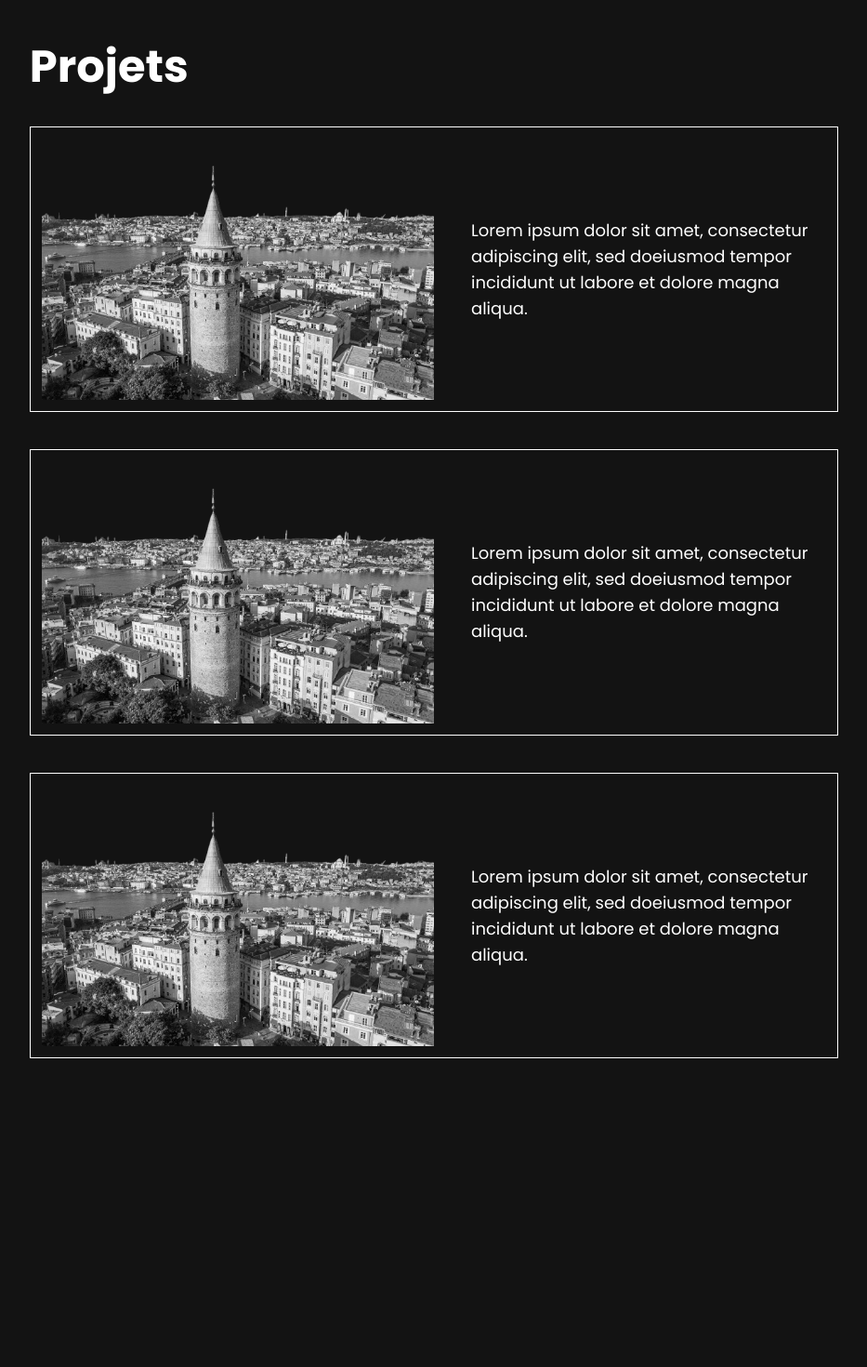
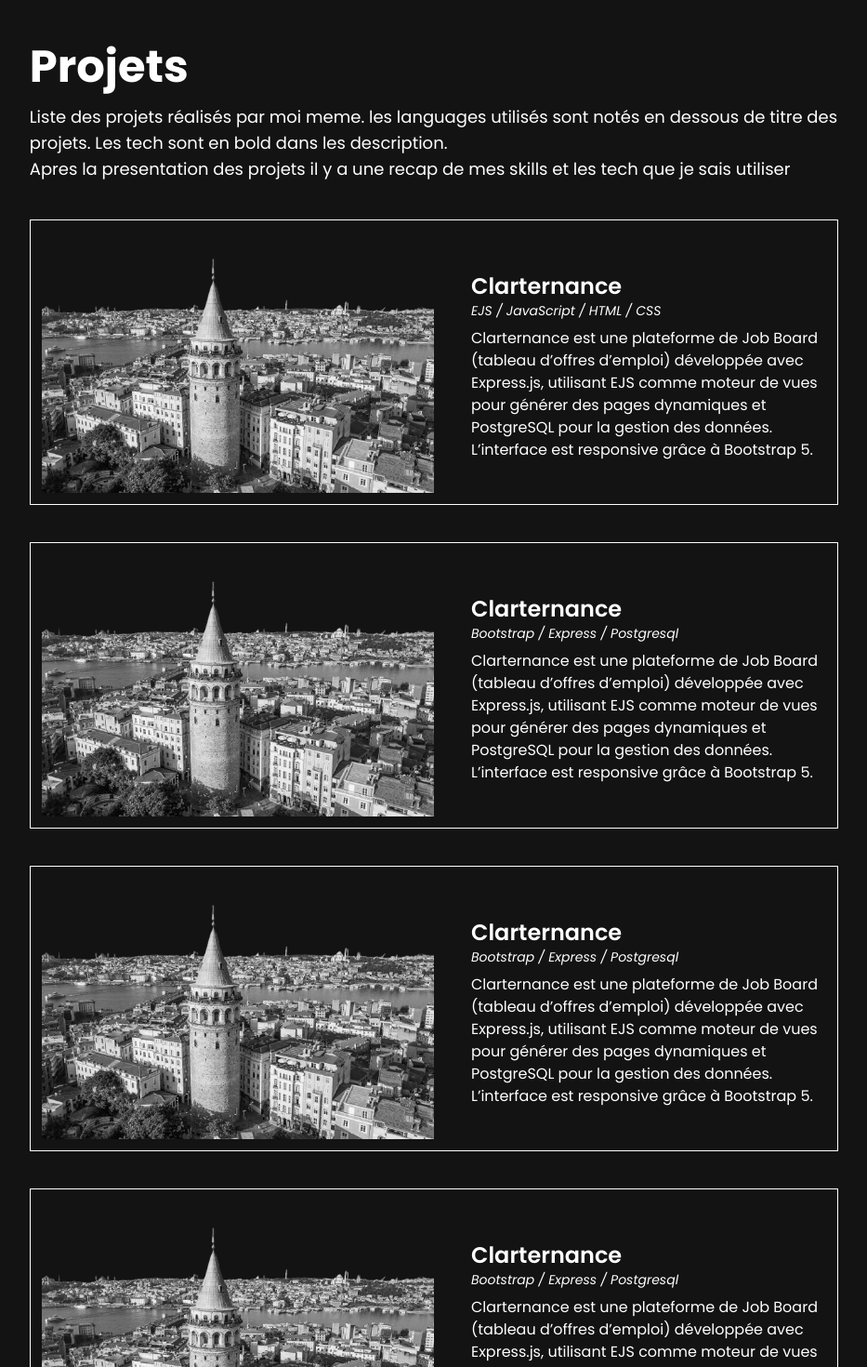
Before and after one commit to elifdenizg/elifdenizgokturk.github.io, a React (Vite) app: page /Projects in a window 1280 px wide. Shown: the part 240-1710 px from the top of the page at 93% size, without its empty margins (173-1106 px from the left). Before the commit the page ends 1378 px from the top, so only its background shows below. Built offline with nearby package versions, Linux system fonts and the light colour scheme.

Commit message:
[UPDATE] projects re-oragnisation + Contact name update

```diff
--- a/src/components/Navigation.jsx
+++ b/src/components/Navigation.jsx
@@ -32,7 +32,7 @@ function Navigation() {
           className="cursor-pointer"
           onClick={() => navigate("/Contact")}
         >
-          Contact
+          Contact Info
         </button>
       </div>
     </div>
--- a/src/components/ProjectContainer.jsx
+++ b/src/components/ProjectContainer.jsx
@@ -1,11 +1,17 @@
-
-function ProjectContainer({urlImg, urlProject, description }) {
+function ProjectContainer({ urlImg, urlProject, title, skills, description }) {
   return (
-    <div className="flex justify-center content-center gap-10 mx-[16vw] border-1 p-3 cursor-pointer" onClick={() => window.location.replace(urlProject)}>
-      <img src={urlImg} className="w-1/2"/>
-      <p className="text-lg flex flex-col w-1/2 justify-center">
-        {description}
-      </p>
+    <div
+      className="flex justify-center content-center gap-10 mx-[16vw] border-1 p-3 cursor-pointer"
+      onClick={() => window.location.replace(urlProject)}
+    >
+      <img src={urlImg} className="w-1/2" />
+      <div className=" flex flex-col w-1/2 justify-center">
+      <div className="my-2">
+        <h3 className="font-semibold text-2xl">{title}</h3>
+        <p className="italic text-sm">{skills}</p>
+      </div>
+        <p className="mr-1">{description}</p>
+      </div>
     </div>
   );
 }
--- a/src/pages/Home.jsx
+++ b/src/pages/Home.jsx
@@ -21,7 +21,7 @@ const Home = () => {
         <div className="relative flex gap-4 mt-4 z-0">
           <HomeCard title="À PROPOS" url="/AboutMe" />
           <HomeCard title="PROJETS" url="/Projects" />
-          <HomeCard title="CONTACT" url="/Contact" />
+          <HomeCard title="CONTACT INFO" url="/Contact" />
         </div>
       </div>
 
--- a/src/pages/Projects.jsx
+++ b/src/pages/Projects.jsx
@@ -4,7 +4,7 @@ import Navigation from "../components/Navigation";
 
 const Projects = () => {
   const ClarternanceDescription =
-    "Lorem ipsum dolor sit amet, consectetur adipiscing elit, sed doeiusmod tempor incididunt ut labore et dolore magna aliqua.";
+    "Clarternance est une plateforme de Job Board (tableau d’offres d’emploi) développée avec Express.js, utilisant EJS comme moteur de vues pour générer des pages dynamiques et PostgreSQL pour la gestion des données. L’interface est responsive grâce à Bootstrap 5.";
 
   const PortfolioDescription =
     "Lorem ipsum dolor sit amet, consectetur adipiscing elit, sed doeiusmod tempor incididunt ut labore et dolore magna aliqua.";
@@ -12,30 +12,52 @@ const Projects = () => {
   const HangmanDescription =
     "Lorem ipsum dolor sit amet, consectetur adipiscing elit, sed doeiusmod tempor incididunt ut labore et dolore magna aliqua.";
 
+  const DevinetteDescription =
+    "Lorem ipsum dolor sit amet, consectetur adipiscing elit, sed doeiusmod tempor incididunt ut labore et dolore magna aliqua.";
 
   return (
     <div className="flex flex-col text-white">
       {Navigation()}
       <div className="flex flex-col gap-10">
-      <h2 className="text-5xl font-bold mx-[16vw]">Projets</h2>
+        <div className="mx-[16vw]">
+          <h2 className="text-5xl font-bold mb-4">Projets</h2>
+          <p className="text-lg">Liste des projets réalisés par moi meme.
+          les languages utilisés sont notés en dessous de titre des projets. Les tech sont en bold dans les description. <br />
+          Apres la presentation des projets il y a une recap de mes skills et les tech que je sais utiliser
+          </p>
+        </div>
+
         <ProjectContainer
           urlImg={pic}
           urlProject="https://github.com/Thibolognaize/Job-board"
+          title="Clarternance"
+          skills="EJS / JavaScript / HTML / CSS"
           description={ClarternanceDescription}
         />
 
         <ProjectContainer
           urlImg={pic}
           urlProject="https://github.com/Thibolognaize/Job-board"
-          description={PortfolioDescription}
+          title="Clarternance"
+          skills="Bootstrap / Express / Postgresql"
+          description={ClarternanceDescription}
         />
 
         <ProjectContainer
           urlImg={pic}
           urlProject="https://github.com/Thibolognaize/Job-board"
-          description={HangmanDescription}
+          title="Clarternance"
+          skills="Bootstrap / Express / Postgresql"
+          description={ClarternanceDescription}
         />
 
+        <ProjectContainer
+          urlImg={pic}
+          urlProject="https://github.com/Thibolognaize/Job-board"
+          title="Clarternance"
+          skills="Bootstrap / Express / Postgresql"
+          description={ClarternanceDescription}
+        />
       </div>
     </div>
   );
```
